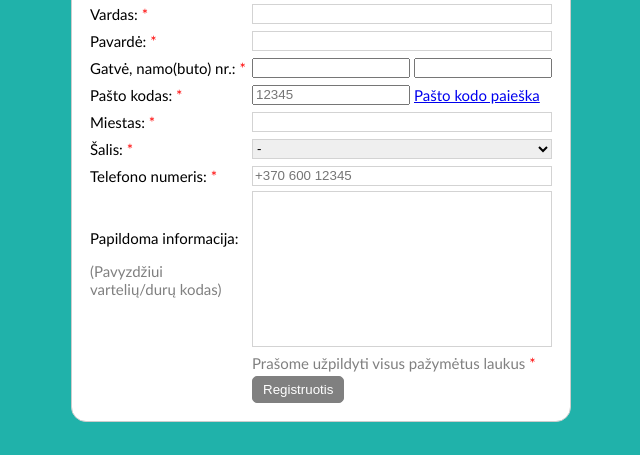
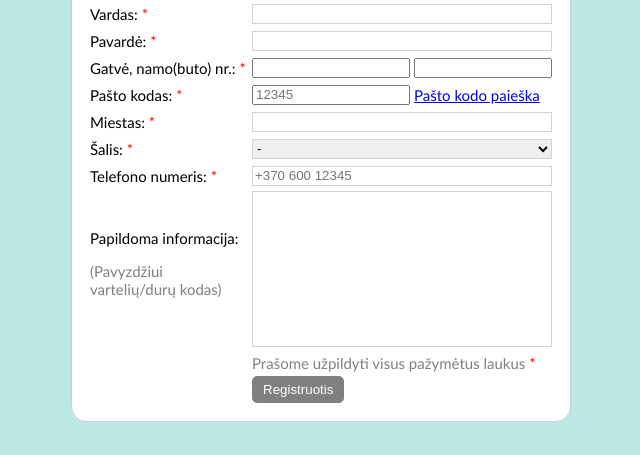
Before and after one commit to MartynoSiela/my-site, a plain HTML site: page index.html in a window 1280 px wide. Shown: the part 345-800 px from the top of the page, without its empty margins (319-959 px from the left). Drawn offline with Linux system fonts and the light colour scheme.

Commit message:
put rbga back

```diff
--- a/css/style.css
+++ b/css/style.css
@@ -3,7 +3,7 @@
 }
 
 body {
-  background: rgb(32, 178, 170);
+  background: rgba(32, 178, 170, 0.3);
 }
 .container {
   margin: 0 auto;
```
